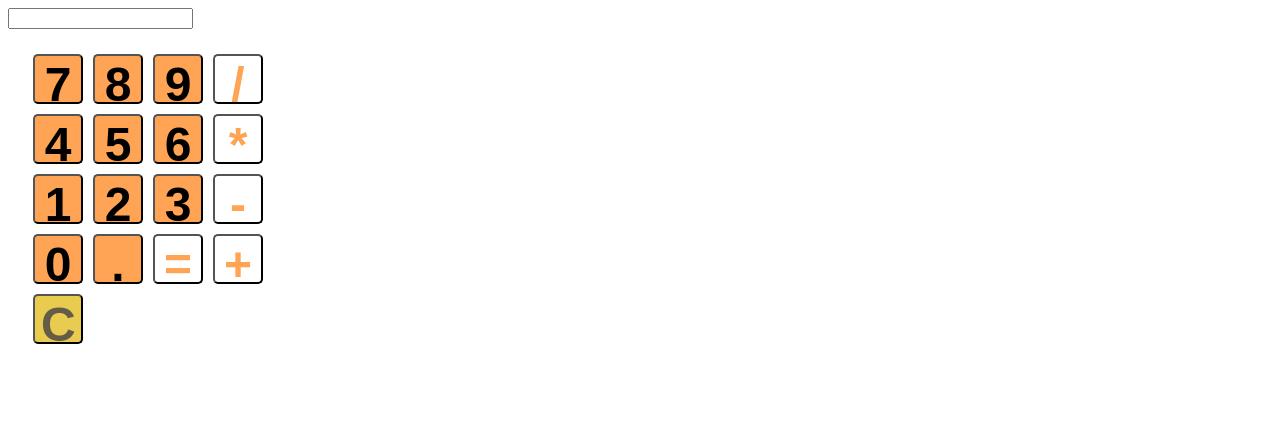
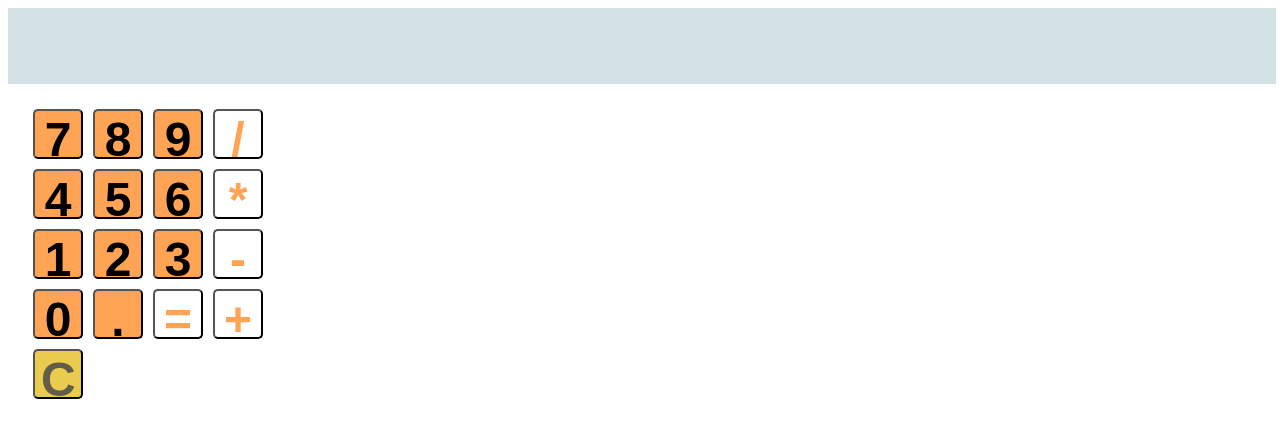
Before and after one commit to theorangenetizen/Mod4_Exercise3_Calculator, a plain HTML site: page index.html in a window 1280 px wide. Drawn offline with Linux system fonts and the light colour scheme.

Commit message:
add fixes from git merge

```diff
--- a/styles.css
+++ b/styles.css
@@ -1,7 +1,3 @@
-<<<<<<< HEAD
-=======
-
->>>>>>> 46d1ed4b749c530df5bb9af0b819db2180c43fdd
 #display {
   width: 100%;
   border: none;
@@ -58,8 +54,3 @@ button:active {
 .clear-btn:active {
   background-color: hsl(48, 78%, 81%);
 }
-<<<<<<< HEAD
-=======
-
-
->>>>>>> 46d1ed4b749c530df5bb9af0b819db2180c43fdd
```
